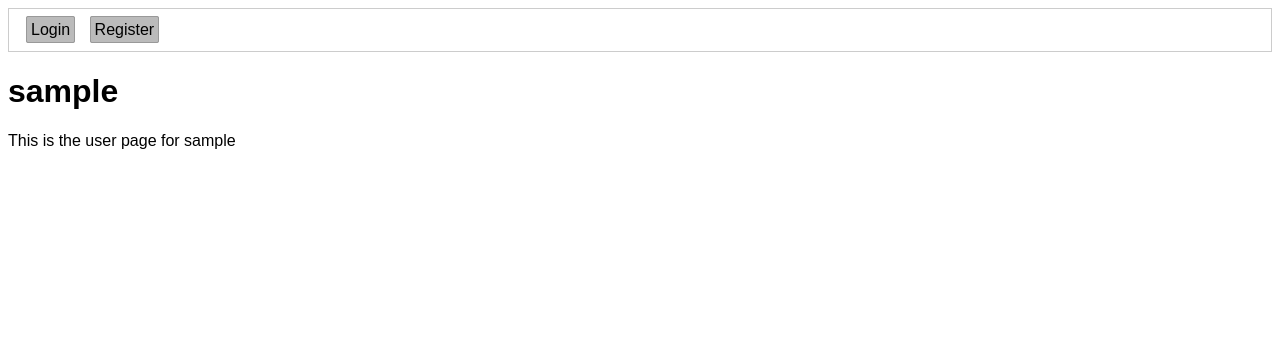
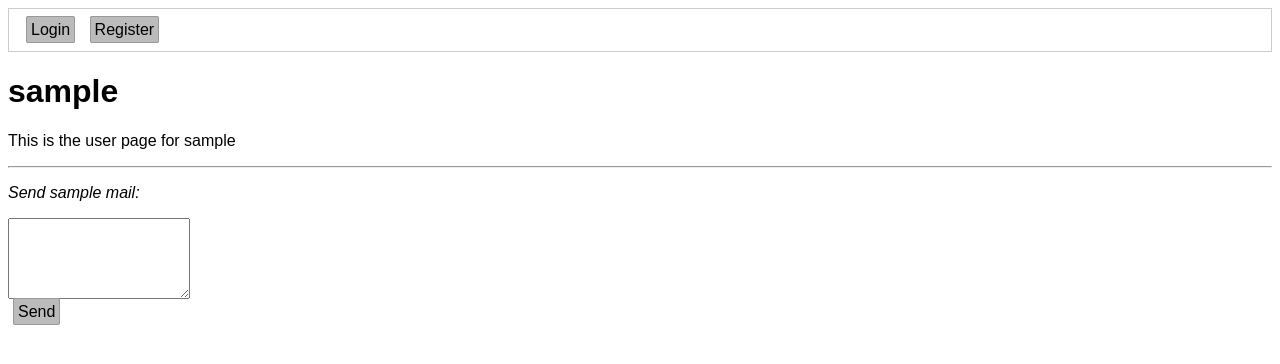
Before and after one commit to treyzania/cs4500-spoiled-tomatillos, a Flask app: template frontend/templates/user.html in a window 1280 px wide. Shown: the top 364 px of the page. Run offline with Flask 2, Linux system fonts and the light colour scheme; the template is opened without the code that fills it: most values are stand-ins (such as "Sample title", 1, 10 or a date in 2020).

Commit message:
Added "send mail" box to user page.

```diff
--- a/frontend/app.py
+++ b/frontend/app.py
@@ -64,7 +64,7 @@ def route_title(movie_id=None):
 def route_user(user_id=None):
 
 	# Find the user's ID
-	req = requests.get(rtapi.convert_rest_url('/api/title/%s' % user_id))
+	req = requests.get(rtapi.convert_rest_url('/api/user/%s' % user_id))
 	userobj = json.loads(req.content)
 	if userobj is None:
 		return 'user not found'
--- /dev/null
+++ b/frontend/static/user.js
@@ -0,0 +1,6 @@
+function send_mail() {
+	var body = document.getElementById("mail_body").value;
+	send_notification(page_user_name, "Mail", body, function() {
+		window.location.reload(true);
+	});
+}
--- a/frontend/templates/user.html
+++ b/frontend/templates/user.html
@@ -1,10 +1,23 @@
 {% extends "baselayout.html" %}
 {% block head %}
 	<title>User {{ pageuser.username }}</title>
+	<script src="/static/user.js"></script>
+	<script>
+		const page_user_id = {{ pageuser.id }};
+		const page_user_name = "{{ pageuser.username }}";
+	</script>
 {% endblock %}
 {% block content %}
 	<h1>{{ pageuser.username }}</h1>
 	<p>
 		This is the user page for {{ pageuser.username }}
 	</p>
+	<hr/>
+	<div class="user_send_mail">
+		<p>
+			<i>Send {{ pageuser.username }} mail:</i>
+		</p>
+		<textarea id="mail_body" rows="5" cols="20"></textarea><br/>
+		<a class="button" onclick="send_mail();" href="#">Send</a>
+	</div>
 {% endblock %}
```
Also changed, not shown: 1 other file.
